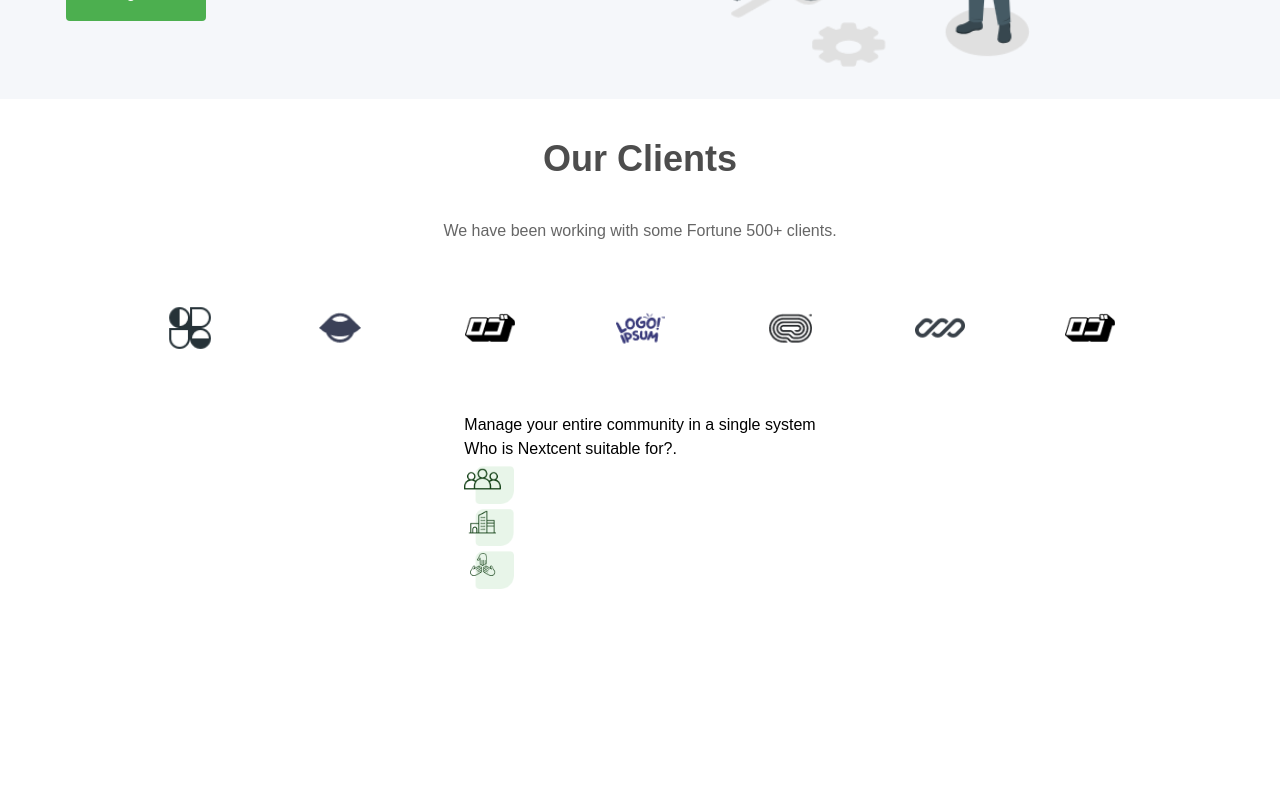
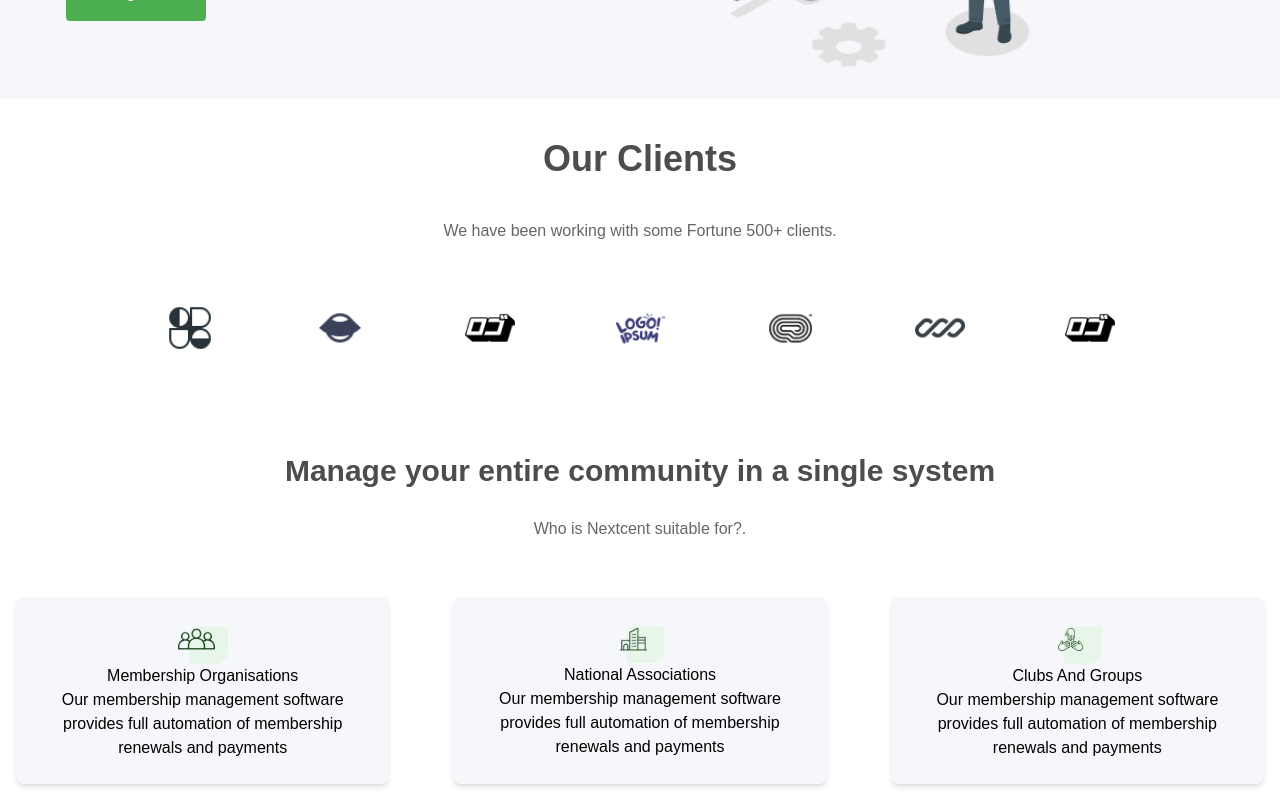
Before and after one commit to sam-0905/Nexcent, a Next.js app in the folder nexora/: page / in a window 1280 px wide. Shown: the part 392-1192 px from the top of the page. Before the commit the page ends 981 px from the top, so only its background shows below. Built offline with nearby package versions, Linux system fonts and the light colour scheme.

Commit message:
styles - Added  a styles for section 2  title,subtitle,card

```diff
--- a/nexora/Components/section/services.tsx
+++ b/nexora/Components/section/services.tsx
@@ -16,13 +16,16 @@ const Services = () => {
             </div>
          </div>
 
-        <div>
-            <h2>{servicesData.title2}</h2>
-            <p>{servicesData.subtitle2}</p>
-            <div>
+        <div className="text-center mt-10">
+            <h2 className="text-3xl font-bold text-[#4D4D4D] mb-7">{servicesData.title2}</h2>
+            <p className="text-md text-[#666] mb-8">{servicesData.subtitle2}</p>
+            <div className="grid grid-cols-1 md:grid-cols-3 gap-8 mt-10">
                 {servicesData.services.map((service, index) => (
-                    <div key={index}>
+                    <div key={index}
+                    className="flex flex-col items-center p-6 bg-[#F5F7FA] rounded-lg shadow-md m-4 p-4">
                         <Image src={service.icon} alt={service.title} width={50} height={50} />
+                        <h3>{service.title}</h3>
+                        <p>{service.description}</p>
                     </div>
                 ))}
             </div>
```
